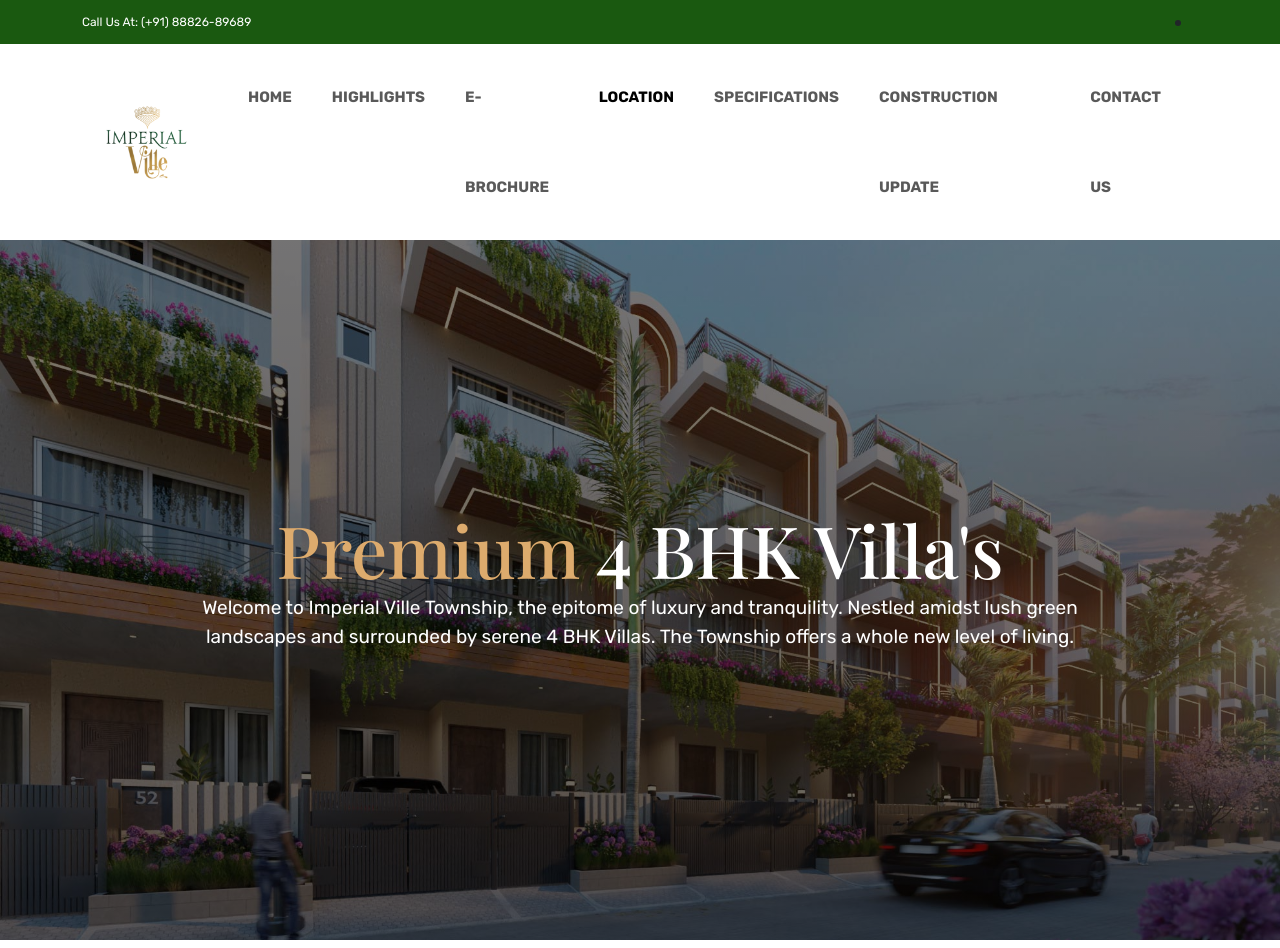
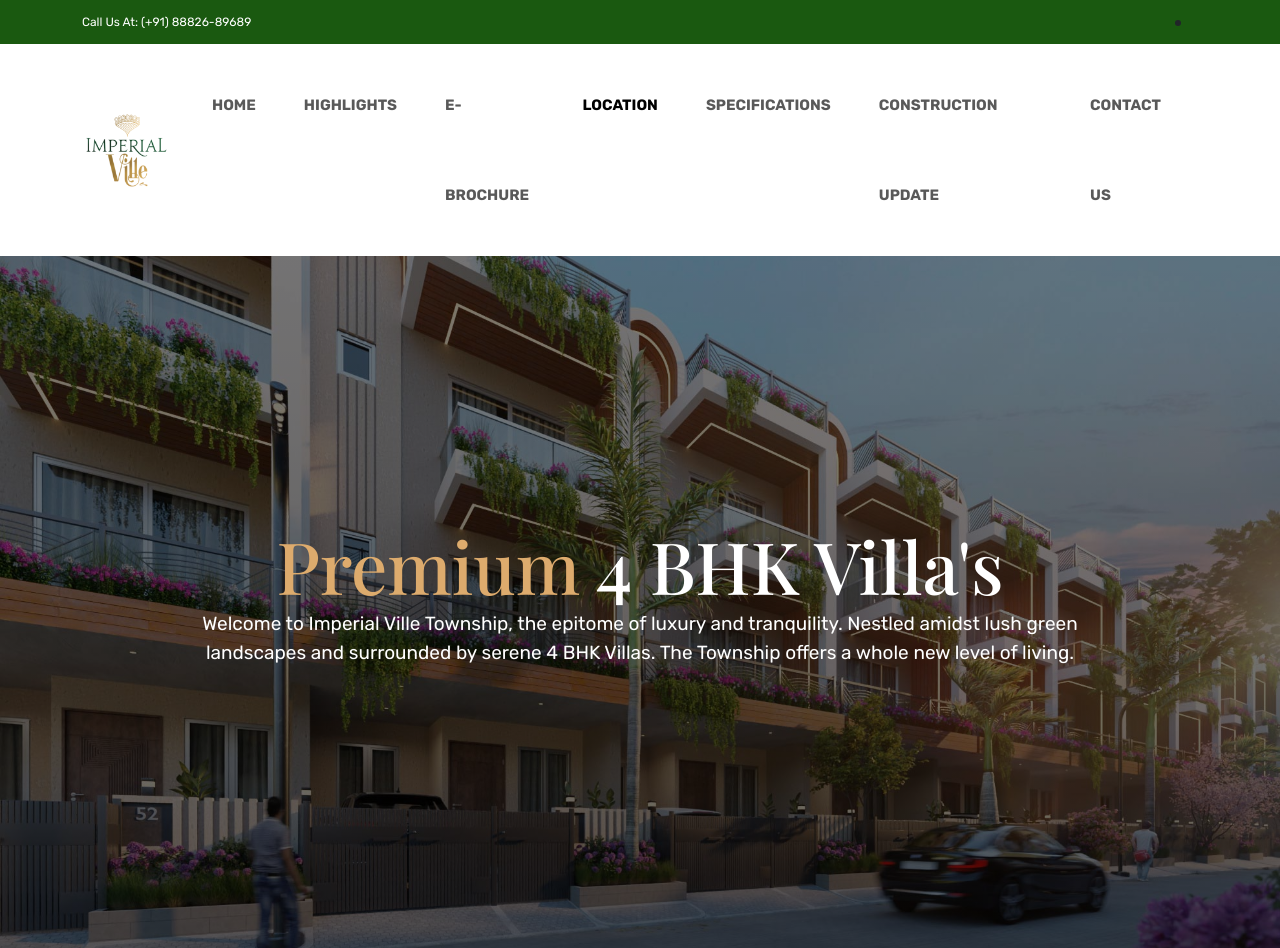
Before and after one commit to ItsAniketFrontend/Imperial-Villa, a plain HTML site: page index.html in a window 1280 px wide. Shown: the top 948 px of the page. Drawn offline with nearby package versions, Linux system fonts and the light colour scheme; a web font is replaced by a local one.

Commit message:
Padding Updated in Navbar All The Sections

```diff
--- a/CSS/style.scss
+++ b/CSS/style.scss
@@ -25,7 +25,6 @@ header{
             font-style: normal;
             font-size: 15px !important;
             line-height: 90px !important;
-            padding: 0px 20px !important;
             color: #000;
             text-transform: uppercase;
         }
--- a/index.html
+++ b/index.html
@@ -33,25 +33,25 @@
                 </button>
                 <div class="collapse navbar-collapse justify-content-end d-flex" id="navbarSupportedContent">
                     <ul class="navbar-nav  mb-lg-0">
-                        <li class="nav-item">
+                        <li class="nav-item px-3">
                             <a class="nav-link" href="#">Home</a>
                         </li>
-                        <li class="nav-item">
+                        <li class="nav-item px-3">
                             <a class="nav-link" href="#">HIGHLIGHTS</a>
                         </li>
-                        <li class="nav-item">
+                        <li class="nav-item px-3">
                             <a class="nav-link" href="">E-BROCHURE</a>
                         </li>
-                        <li class="nav-item">
+                        <li class="nav-item px-3">
                             <a class="nav-link active" aria-current="page" href="#">LOCATION</a>
                         </li>
-                        <li class="nav-item">
+                        <li class="nav-item px-3">
                             <a class="nav-link" href="#">SPECIFICATIONS</a>
                         </li>
-                        <li class="nav-item">
+                        <li class="nav-item px-3">
                             <a class="nav-link" href="">CONSTRUCTION UPDATE</a>
                         </li>
-                        <li class="nav-item">
+                        <li class="nav-item px-3">
                             <a class="nav-link" href="">CONTACT US</a>
                         </li>
                     </ul>
```
Also changed, not shown: CSS/style.css, 1 other file.
